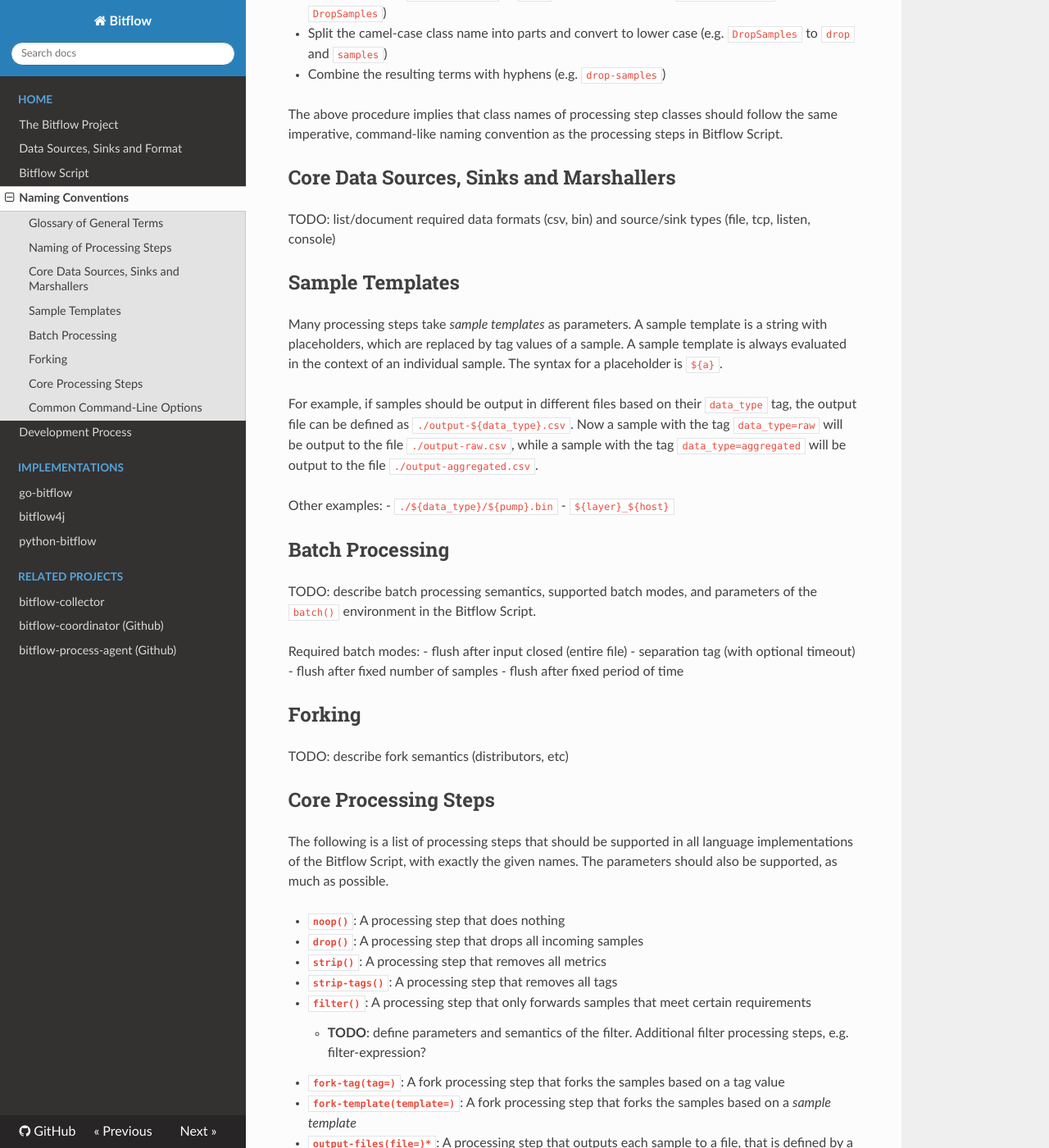
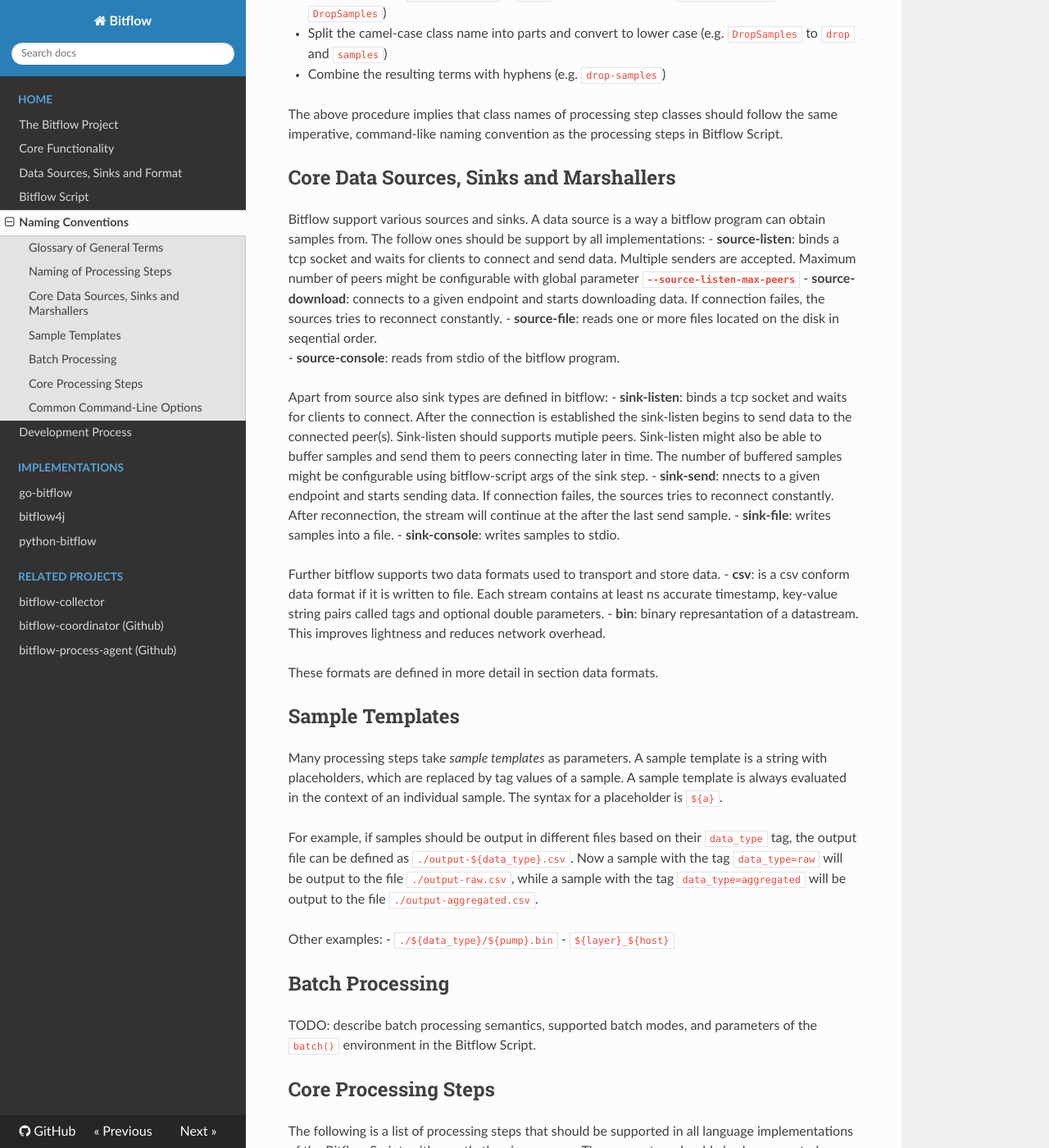
Before and after one commit to bitflow-stream/bitflow-docs, an MkDocs documentation site: the page built from docs/naming.md, in a window 1280 px wide and 1400 px high, scrolled down 1664 px. Shown: the whole window at 82% size. Built offline with MkDocs 1.6.1, drawn with Linux system fonts in a browser that asks for light colours; nearby versions of some CDN libraries; some of the changed text lies outside the part shown.

Commit message:
updated naming conventions moved stuff to core functionality

```diff
--- a/docs/naming.md
+++ b/docs/naming.md
@@ -49,7 +49,24 @@
 
 ## Core Data Sources, Sinks and Marshallers
 
-TODO: list/document required data formats (csv, bin) and source/sink types (file, tcp, listen, console)
+Bitflow support various sources and sinks. A data source is a way a bitflow program can obtain samples from. The follow ones should be support by all implementations:
+- **source-listen**: binds a tcp socket and waits for clients to connect and send data. Multiple senders are
+accepted. Maximum number of peers might be configurable with global parameter **`--source-listen-max-peers`**
+- **source-download**: connects to a given endpoint and starts downloading data. If connection failes, the sources tries to reconnect constantly.
+- **source-file**: reads one or more files located on the disk in seqential order.
+- **source-console**: reads from stdio of the bitflow program.
+
+Apart from source also sink types are defined in bitflow:
+- **sink-listen**: binds a tcp socket and waits for clients to connect. After the connection is established the sink-listen begins to send data to the connected peer(s). Sink-listen should supports mutiple peers. Sink-listen might also be able to buffer samples and send them to peers connecting later in time. The number of buffered samples might be configurable using bitflow-script args of the sink step.
+- **sink-send**: nnects to a given endpoint and starts sending data. If connection failes, the sources tries to reconnect constantly. After reconnection, the stream will continue at the after the last send sample.
+- **sink-file**: writes samples into a file.
+- **sink-console**: writes samples to stdio.
+
+Further bitflow supports two data formats used to transport and store data.
+- **csv**: is a csv conform data format if it is written to file. Each stream contains at least ns accurate timestamp, key-value string pairs called tags and optional double parameters.
+- **bin**: binary represantation of a datastream. This improves lightness and reduces network overhead.
+
+These formats are defined in more detail in section data formats.
 
 ## Sample Templates
 
@@ -66,15 +83,6 @@
 
 TODO: describe batch processing semantics, supported batch modes, and parameters of the `batch()` environment in the Bitflow Script.
 
-Required batch modes:
-- flush after input closed (entire file)
-- separation tag (with optional timeout)
-- flush after fixed number of samples
-- flush after fixed period of time
-
-## Forking
-
-TODO: describe fork semantics (distributors, etc)
 
 ## Core Processing Steps
 
@@ -87,9 +95,9 @@
 - **`strip-tags()`**: A processing step that removes all tags
 - **`filter()`**: A processing step that only forwards samples that meet certain requirements
     - **TODO**: define parameters and semantics of the filter. Additional filter processing steps, e.g. filter-expression?
+- **`batch`**: A batch processing step opens a new subpipeline only supporting batch-steps. Batch-pipelines forwards multiple samples at the same time to corresponding batch steps.
 - **`fork-tag(tag=)`**: A fork processing step that forks the samples based on a tag value
 - **`fork-template(template=)`**: A fork processing step that forks the samples based on a *sample template*
-- **`output-files(file=)*`**: A processing step that outputs each sample to a file, that is defined by a *sample template*
 - **`set-tags(a=b, x=y, ...)`**: A processing step that takes arbitrary parameters and sets the given parameters as tags (possibly overwriting existing tags). Both the key and value parts should be evaluated as *sample templates* before setting the resulting value.
 
 ## Common Command-Line Options
--- a/mkdocs.yml
+++ b/mkdocs.yml
@@ -6,6 +6,7 @@
 nav:
 - Home:
   - The Bitflow Project: index.md
+  - Core Functionality: core-functionality.md
   - Data Sources, Sinks and Format: data-format.md
   - Bitflow Script: https://bitflow.readthedocs.io/projects/bitflow-antlr-grammars/en/latest/bitflow-script/
   - Naming Conventions: naming.md
```
Also changed, not shown: docs/core-functionality.md (added, +17 -0 lines).
